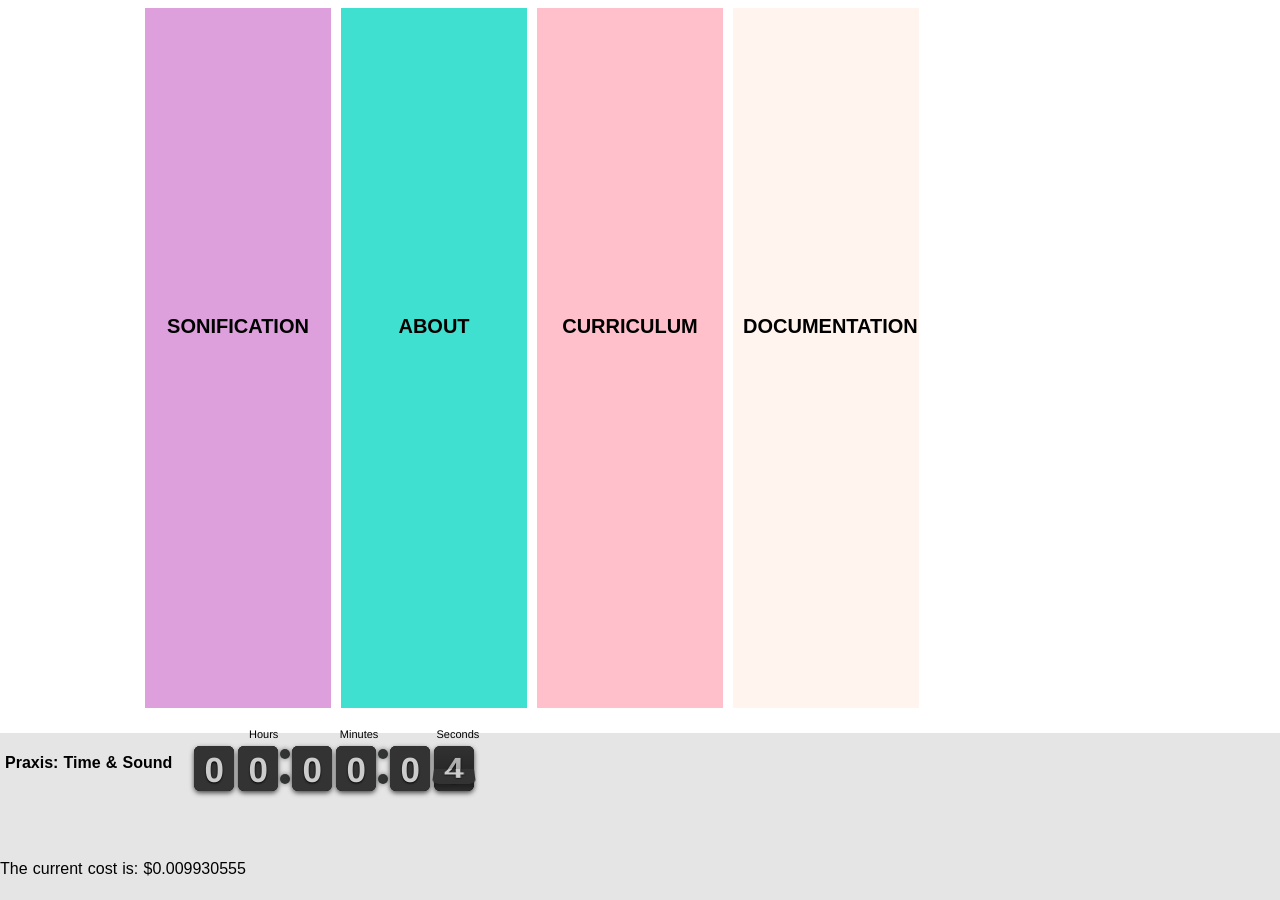
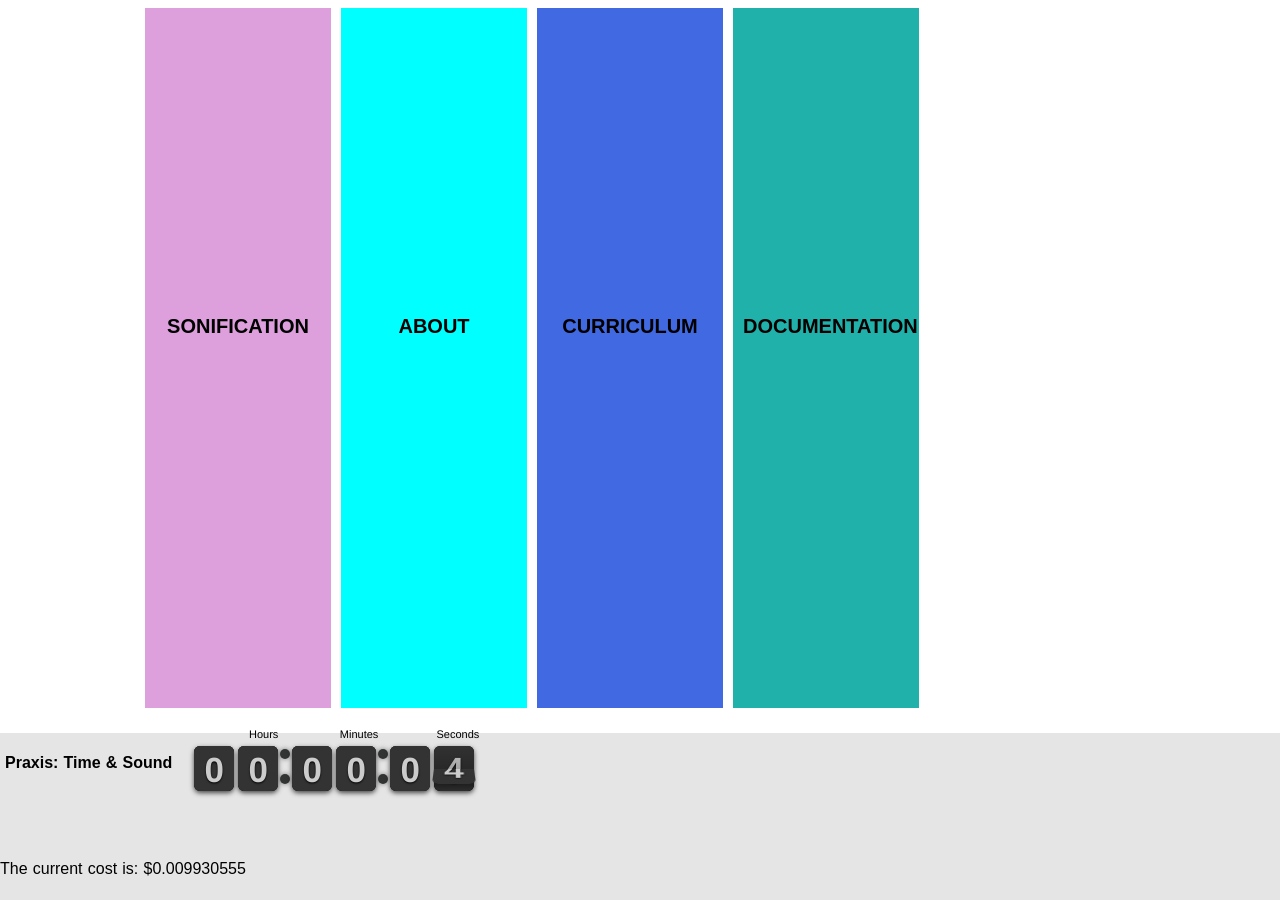
Before and after one commit to scholarslab/clockwork, a Jekyll site: the page built from index.html, in a window 1280 px wide. Built offline with Jekyll 4.4.1, drawn with Linux system fonts in a browser that asks for light colours; some web fonts are replaced.

Commit message:
sat down with rachel and changed the color schemes

```diff
--- a/css/main.css
+++ b/css/main.css
@@ -53,12 +53,12 @@ nav li a{
 }
 
 .active {
-  background-color: #4CAF50;
+  background-color: cornflowerblue;
   color: white;
 }
 
 nav li a:hover:not(.active) {
-  background-color: #00b3b3;
+  background-color: coral;
   color: white;
 }
 
@@ -72,15 +72,15 @@ nav li a:hover:not(.active) {
 }
 
 .home .curriculum a {
-  background-color: pink;
+  background-color: royalblue;
 }
 
 .home .about a{
-  background-color: turquoise;
+  background-color: cyan;
 }
 
 .home .documentation a{
-  background-color: seashell;
+  background-color: lightseagreen;
 }
 
 .sonificationpage nav {
```
